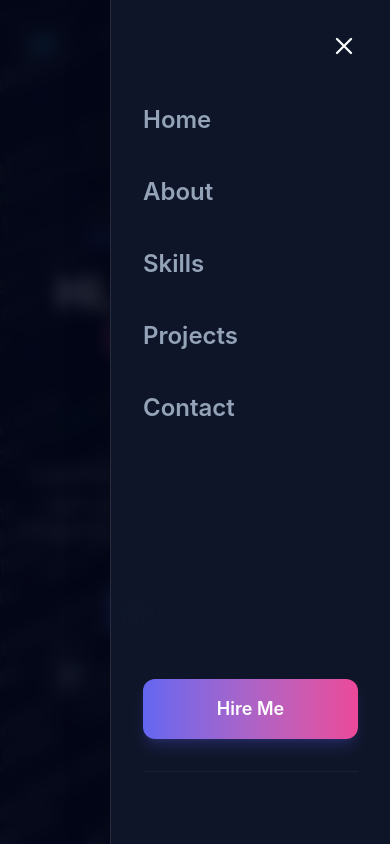
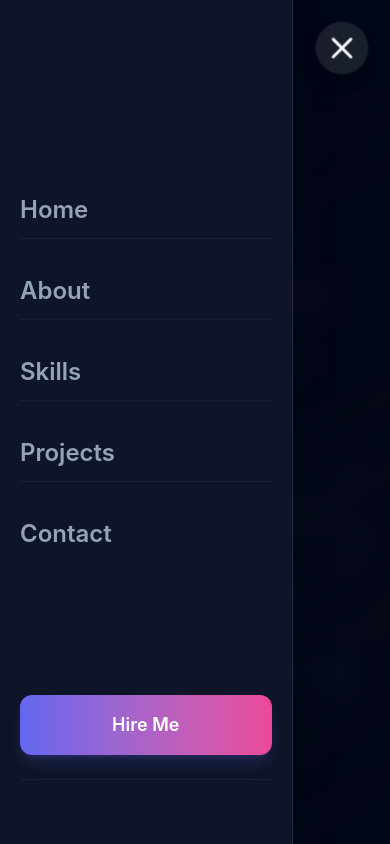
Before and after one commit to CaptainB3465/munyua_portfolio, a React (Vite) app: page / in a window 390 px wide. Both pictures are taken after a click on the button "Toggle Menu". Shown: the top 844 px of the page. Built offline with nearby package versions, Linux system fonts and the light colour scheme.

Commit message:
feat: introduce a responsive Navbar component featuring Framer Motion animations and scroll-based styling.

```diff
--- a/src/components/Navbar.jsx
+++ b/src/components/Navbar.jsx
@@ -37,7 +37,7 @@ const Navbar = () => {
 
   const menuVariants = {
     closed: {
-      x: "100%",
+      x: "-100%",
       transition: {
         type: "spring",
         stiffness: 400,
@@ -106,11 +106,13 @@ const Navbar = () => {
 
         {/* Mobile Toggle */}
         <button
-          className="md:hidden relative z-[110] p-2 text-text-main hover:bg-white/5 rounded-lg transition-colors focus:outline-none"
+          className={`md:hidden relative z-[110] p-2 text-text-main hover:bg-white/10 rounded-full transition-all focus:outline-none ${
+            isOpen ? 'bg-white/10 scale-110 shadow-lg' : ''
+          }`}
           onClick={() => setIsOpen(!isOpen)}
           aria-label="Toggle Menu"
         >
-          {isOpen ? <X size={28} /> : <Menu size={28} />}
+          {isOpen ? <X size={32} /> : <Menu size={28} />}
         </button>
       </div>
 
@@ -125,7 +127,7 @@ const Navbar = () => {
               exit="closed"
               variants={backdropVariants}
               onClick={() => setIsOpen(false)}
-              className="fixed inset-0 bg-bg-darker/80 backdrop-blur-sm z-[101] md:hidden"
+              className="fixed inset-0 bg-bg-darker/90 backdrop-blur-md z-[101] md:hidden"
             />
 
             {/* Sidebar Menu */}
@@ -134,17 +136,17 @@ const Navbar = () => {
               animate="open"
               exit="closed"
               variants={menuVariants}
-              className="fixed top-0 right-0 bottom-0 w-[280px] bg-bg-dark/95 backdrop-blur-2xl z-[105] md:hidden border-l border-white/10 shadow-2xl flex flex-col pt-24 px-8 pb-10"
+              className="fixed top-0 left-0 bottom-0 w-[75vw] max-w-[300px] bg-bg-dark/95 backdrop-blur-2xl z-[105] md:hidden border-r border-white/10 shadow-2xl flex flex-col pt-20 px-5 pb-10"
             >
-              <div className="flex flex-col gap-6">
+              <div className="flex flex-col gap-6 my-auto">
                 {navLinks.map((link, idx) => (
                   <motion.a
                     key={link.name}
                     href={link.href}
-                    initial={{ opacity: 0, x: 20 }}
+                    initial={{ opacity: 0, x: -20 }}
                     animate={{ opacity: 1, x: 0 }}
                     transition={{ delay: idx * 0.1 }}
-                    className="text-2xl font-semibold text-text-muted hover:text-primary transition-colors py-2 block"
+                    className="text-2xl font-semibold text-text-muted hover:text-primary transition-all py-3 block border-b border-white/5 last:border-0"
                     onClick={() => setIsOpen(false)}
                   >
                     {link.name}
@@ -152,19 +154,19 @@ const Navbar = () => {
                 ))}
               </div>
 
-              <div className="mt-auto">
+              <div className="mt-8">
                 <motion.a
                   initial={{ opacity: 0, y: 20 }}
                   animate={{ opacity: 1, y: 0 }}
                   transition={{ delay: 0.5 }}
                   href="#contact"
-                  className="btn btn-primary w-full py-4 text-lg"
+                  className="btn btn-primary w-full py-4 text-lg shadow-primary/20"
                   onClick={() => setIsOpen(false)}
                 >
                   Hire Me
                 </motion.a>
 
-                <div className="mt-8 pt-8 border-t border-white/5 flex justify-center gap-6 text-text-muted">
+                <div className="mt-6 pt-6 border-t border-white/5 flex justify-center gap-6 text-text-muted">
                    {/* Optional: Add social icons here too for better mobile UX */}
                 </div>
               </div>
```
